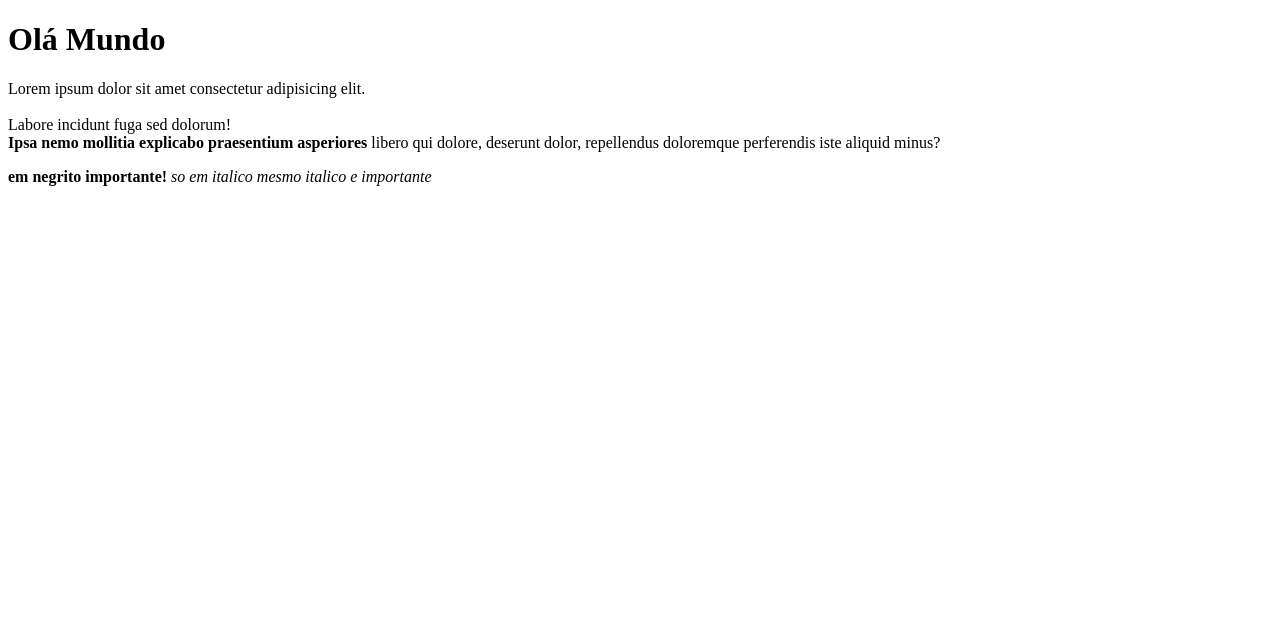
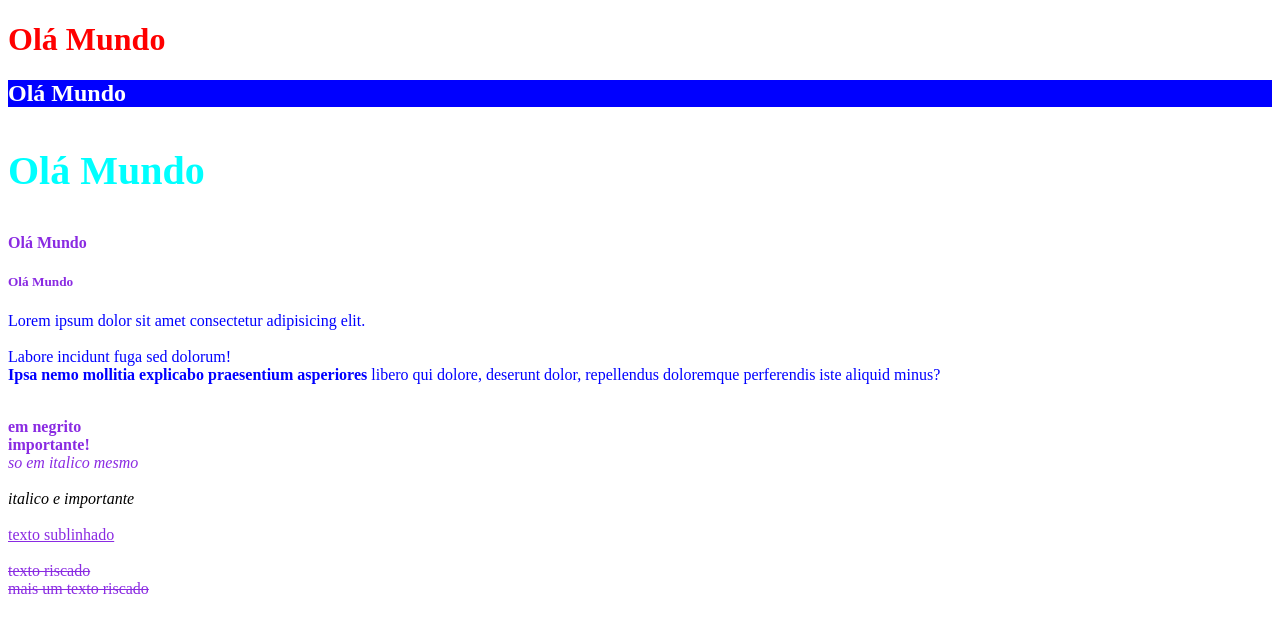
Before and after one commit to chidekina/html-aula1, a plain HTML site: page index.html in a window 1280 px wide. Drawn offline with Linux system fonts and the light colour scheme.

Commit message:
Praticas de CSS

```diff
--- a/index.html
+++ b/index.html
@@ -1,18 +1,46 @@
 <!DOCTYPE html>
 <html lang="pt-BR">
+
 <head>
     <meta charset="UTF-8">
     <meta name="viewport" content="width=device-width, initial-scale=1.0">
     <link rel="stylesheet" href="index.css">
     <title>HTML - aula1</title>
+    <style>
+        body {
+            color: blueviolet;
+        }
+
+        h3 {
+            color: aqua;
+            font-size: 40px;
+        }
+        p {
+            color: blue;
+        }
+        em {
+            color: black;
+        }
+    </style>
 </head>
+
 <body>
-    <h1>Olá Mundo</h1>
-    <p>Lorem ipsum dolor sit amet consectetur adipisicing elit. <br><br>Labore incidunt fuga sed dolorum! <br><b>Ipsa nemo mollitia explicabo praesentium asperiores</b> libero qui dolore, deserunt dolor, repellendus doloremque perferendis iste aliquid minus?</p>
-    <b>em negrito</b>
+    <h1 style="color: red;">Olá Mundo</h1>
+    <h2 style="background-color: blue;color: white;">Olá Mundo</h2>
+    <h3>Olá Mundo</h3>
+    <h4>Olá Mundo</h4>
+    <h5>Olá Mundo</h5>
+    <p>Lorem ipsum dolor sit amet consectetur adipisicing elit. <br><br>Labore incidunt fuga sed dolorum! <br><b>Ipsa
+            nemo mollitia explicabo praesentium asperiores</b> libero qui dolore, deserunt dolor, repellendus doloremque
+        perferendis iste aliquid minus?</p>
+    <br><b>em negrito</b></br>
     <strong>importante!</strong>
-    <i>so em italico mesmo</i>
-    <em>italico e importante</em>
+    <br><i>so em italico mesmo</i></br>
+    <br><em>italico e importante</em></br>
+    <br><u>texto sublinhado</u></br> <!-- tag U esta depreciada -->
+    <br><s>texto riscado</s></br> <!-- tag U esta depreciada -->
+    <del>mais um texto riscado</del>
 </body>
+
 </html>
 <script src="app.js"></script>
```
